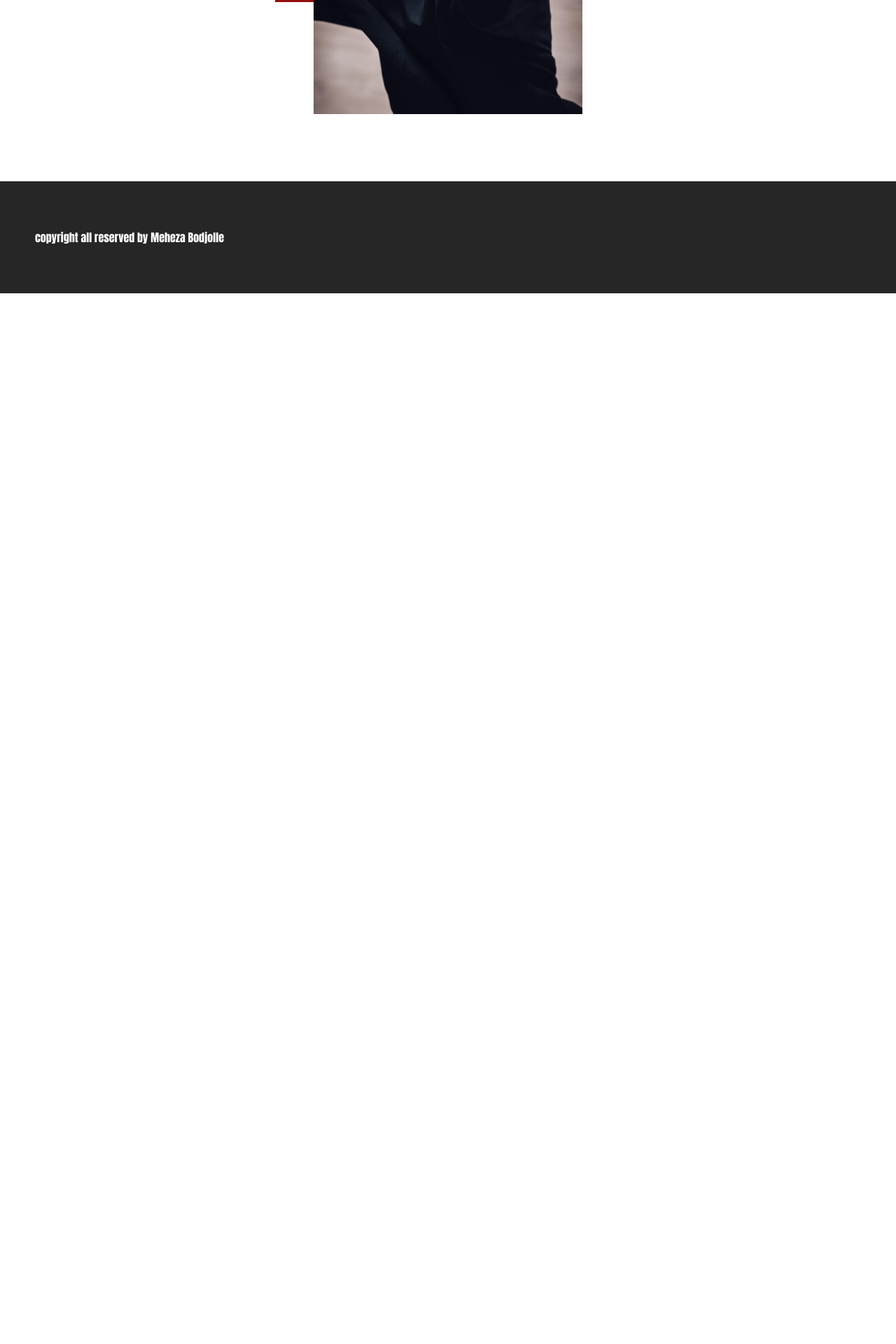
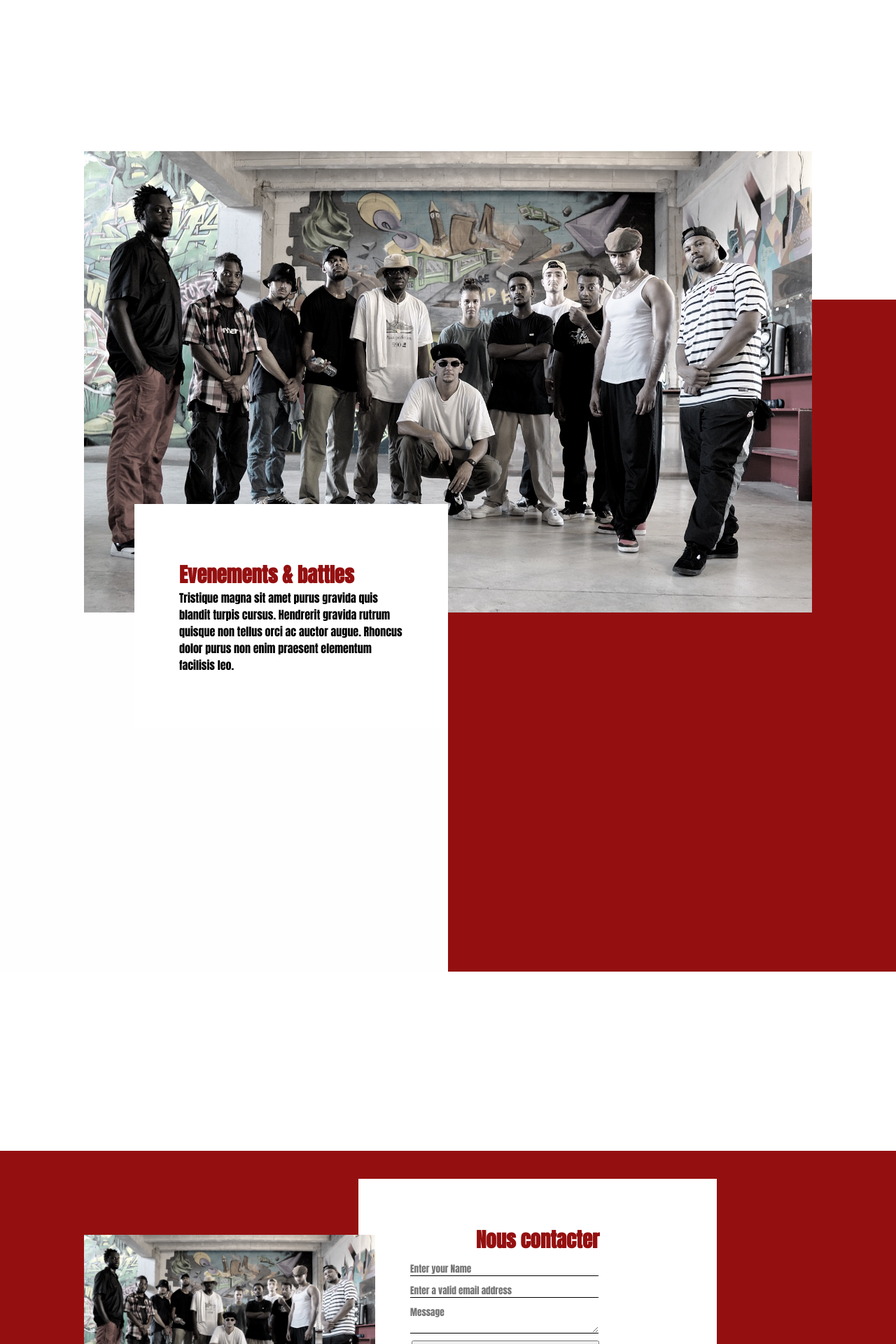
Before and after one commit to michael-bodjolle/La_Fabrique, a PHP site: page /accueil.html in a window 1280 px wide. Shown: the part 2680-4600 px from the top of the page at 70% size. Before the commit the page ends 3099 px from the top, so only its background shows below. Run offline with PHP 8.4, Linux system fonts and the light colour scheme; some web fonts are replaced.

Commit message:
almost done first page

```diff
--- a/accueil.html
+++ b/accueil.html
@@ -53,9 +53,9 @@
 
            </div>
 
-        <div class="whitebox">
+        <div class="whitebox1">
         <div>
-            <h1 class="rich">Richard Pop</h1>
+            <h1 class="rich rich2">Richard Pop</h1>
             <h1 class="rich">Fondateur & formateur</h1>
             <p>Tristique magna sit amet purus gravida quis blandit turpis
                 cursus. Hendrerit gravida rutrum quisque non tellus orci ac
@@ -64,12 +64,66 @@
         </div>
         </div>
 
+             <div class="contenttwo">
+            <div id="myimgtwo">
 
-            <div id="myimgtwo">
                <div id="box_el">
                </div>
 
            </div>
+           <div class="whitebox2">
+
+            <h1 class="rich">École de danse</h1>
+            <p>Tristique magna sit amet purus gravida quis blandit turpis
+                cursus. Hendrerit gravida rutrum quisque non tellus orci ac
+                auctor augue. Rhoncus dolor purus non enim praesent
+                elementum facilisis leo.</p>
+
+        </div>
+    </div>
+
+    <div id="main2">
+        <div id="myimgthree">
+  </div>
+
+<div class="whitebox3">
+    <div>
+        <h1 class="rich">Evenements & battles</h1>
+        <p>Tristique magna sit amet purus gravida quis blandit turpis
+            cursus. Hendrerit gravida rutrum quisque non tellus orci ac
+            auctor augue. Rhoncus dolor purus non enim praesent
+            elementum facilisis leo.</p>
+    </div>
+    </div>
+</div>
+
+
+<div id="main3">
+    <div id="myimgfour">
+    </div>
+</div>
+<div class="whitebox4">
+    <div class="contact">
+        <h1 class="rich cont ">Nous contacter</h1>
+
+        <form id="contact-form" method="POST" action="sendmail.php">
+            <div class="form-row form-error" style="display:none;"></div>
+            <div class="form-row">
+
+              <input placeholder="Enter your Name" id="contact-form-name" class="form-input" type="text" name="name" required>
+            </div>
+            <div class="form-row">
+
+              <input placeholder="Enter a valid email address" id="contact-form-email" class="form-input" type="email" name="email" required>
+            </div>
+            <div class="form-row">
+
+              <textarea placeholder="Message" id="contact-form-message" class="form-input" name="message" required></textarea>
+            </div>
+            <button id="submit" type="submit">Submit</button>
+          </form>
+    </div>
+    </div>
 
         </main>
 
--- a/content.js
+++ b/content.js
@@ -7,6 +7,8 @@ window.addEventListener('load', (e) => {
     const box = document.querySelector("#content");
     const img = document.createElement("img");
     const imgTwo = document.createElement("img");
+    const imgThree = document.createElement("img");
+    const imgFour = document.createElement("img");
 
 
     img.src = "images/SHOW-28.JPG";
@@ -23,6 +25,25 @@ window.addEventListener('load', (e) => {
     src2.appendChild(imgTwo);
 
 
+    imgThree.src = "images/IMG_3496.JPG";
+    imgThree.classList.add("imgthree");
+
+    const src3 = document.getElementById("myimgthree");
+    src3.appendChild(imgThree);
+
+    imgFour.src = "images/IMG_3496.JPG";
+    imgFour.classList.add("imgfour");
+
+    const src4 = document.getElementById("myimgfour");
+    src4.appendChild(imgFour);
+
+     //    IMAGE5
+    //  imgFive.src = "images/VALID-HH-13.JPG";
+    //  imgFive.classList.add("imgfive");
+
+    //  const src5 = document.getElementById("myimgfive");
+    //  src5.appendChild(imgFive);
+
 
     // box1
     const elem1 = document.createElement("div");
@@ -36,6 +57,7 @@ window.addEventListener('load', (e) => {
     const elem2 = document.createElement("div");
     elem2.classList.add("elem2");
 
+
     src2.appendChild(elem2);
     console.log(elem2);
 
--- a/style.css
+++ b/style.css
@@ -144,7 +144,7 @@ max-width: 50vh;
 	height: 100px;
 	/* margin-top: 125px; */
   position: absolute;
-  margin-top: -13.7vh;
+  margin-top: -45vh;
   margin-left: 48.2vw;
 
 
@@ -326,13 +326,13 @@ max-width: 50vh;
 }
 
  /* PREMIERE BOITE BLANCHE */
-.whitebox{
+.whitebox1{
   position: relative;
   background-color: rgb(255, 255, 255);
   display: flex;
   flex-direction: column;
   justify-content: center;
-  text-align: center;
+  /* text-align: center; */
   margin-top: -74vh;
   margin-left: 8.6vw;
   width: 30vw;
@@ -344,9 +344,17 @@ max-width: 50vh;
 .rich{
   /* text-align: center; */
   font-size: 1.8em;
+  color: #941010;
+}
+.rich2{
+  text-align: center;
+}
+p{
+ font-weight: 2px;
 }
 
 /* PARTI SOURIR */
+
 /* #box_el{
   margin-top: -20vh;
   display: flex;
@@ -367,7 +375,10 @@ max-width: 50vh;
 
 }
 
-
+.contenttwo{
+  margin-bottom: 50%;
+  margin-top: -20%;
+}
 #myimgtwo{
   display: flex;
   align-items: center;
@@ -394,6 +405,144 @@ max-width: 50vh;
 
 
 }
+.elem2{
+  /* position: relative; */
+  background-color: #C93E3E;
+  display: flex;
+  /* flex-direction: column; */
+  /* justify-content: center;
+  text-align: center; */
+  margin-top: -10vh;
+  margin-right: 8.6vw;
+  width: 21.3vw;
+  height: 40vh;
+  padding: 8vh;
+  z-index: -1;
+
+
+}
+
+
+
+.whitebox2{
+  position: relative;
+  background-color: rgb(255, 255, 255);
+  display: flex;
+  flex-direction: column;
+  justify-content: center;
+  /* text-align: center; */
+  margin-top: -84vh;
+  margin-left: 8.6vw;
+  width: 30vw;
+  height: 40vh;
+  padding: 8vh;
+
+}
+ /* FIN CONTENT SOURIR */
+
+ #main2{
+  /* background-color: #EEF2F9; */
+  background: linear-gradient(to right, #fefefe 50%, #941010 50%);
+  display: flex;
+  justify-content: center;
+  max-width: 100%;
+  height: 120vh;
+  padding: 15vh;
+  margin-bottom: 5%;
+  margin-top: -8%;
+  display: flex;
+  align-items: center;
+  justify-content: center;
+  flex-direction: column;
+  /* margin-bottom: 20%; */
+
+}
+.imgthree{
+  max-width: 100%;
+  margin-top: -70vh;
+  }
+
+
+  .whitebox3{
+    position: relative;
+    background-color: rgb(255, 255, 255);
+    display: flex;
+    flex-direction: column;
+    justify-content: center;
+    /* text-align: center; */
+    margin-top: -20vh;
+    margin-right: 35vw;
+    width: 35vw;
+    height: 40vh;
+    padding: 8vh;
+
+  }
+
+  #main3{
+    background-color:#941010 ;
+    display: flex;
+    justify-content: center;
+    flex-direction: row;
+    max-width: 100%;
+    height: 120vh;
+    padding: 15vh;
+
+    margin-top: 20%;
+
+    display: flex;
+    z-index: 1;
+
+
+
+  }
+
+  .imgfour{
+    max-width: 40%;
+    z-index: 1;
+  }
+
+
+  .whitebox4{
+    /* position: relative; */
+    background-color: rgb(255, 255, 255);
+    display: flex;
+    flex-direction: column;
+    justify-content: center;
+    /* text-align: center; */
+    margin-top: -115vh;
+    margin-left: 40%;
+    width: 40%;
+    height: 60vh;
+    padding: 8vh;
+    margin-bottom: 29%;
+
+
+  }
+  .form-input {
+    display: block;
+    margin: 10px;
+    border: none;
+    border-bottom: 1px solid #000000;
+    width: 70%;
+
+}
+
+.contact{
+  margin-top: -20vh;
+
+}
+.cont{
+  text-align: center;
+}
+#submit{
+  display: flex;
+    justify-content: center;
+    align-items: center;
+    text-align: center;
+    width: 70%;
+    margin-left: 3%;
+}
+
 
 /* EN BAS */
 #footer{
@@ -466,7 +615,7 @@ width: 100%;
   }
 
   /* PREMIERE BOITE BLANCHE */
-  .whitebox{
+  .whitebox1{
     /* position: relative; */
     background-color: rgb(255, 255, 255);
     display: flex;
```
Also changed, not shown: a-propos.html (+22 -1 lines), about.css (added, +21 -0 lines), about.js (added, +9 -0 lines), images/IMG_3496.JPG (added), images/IMG_8942.JPG (added).
